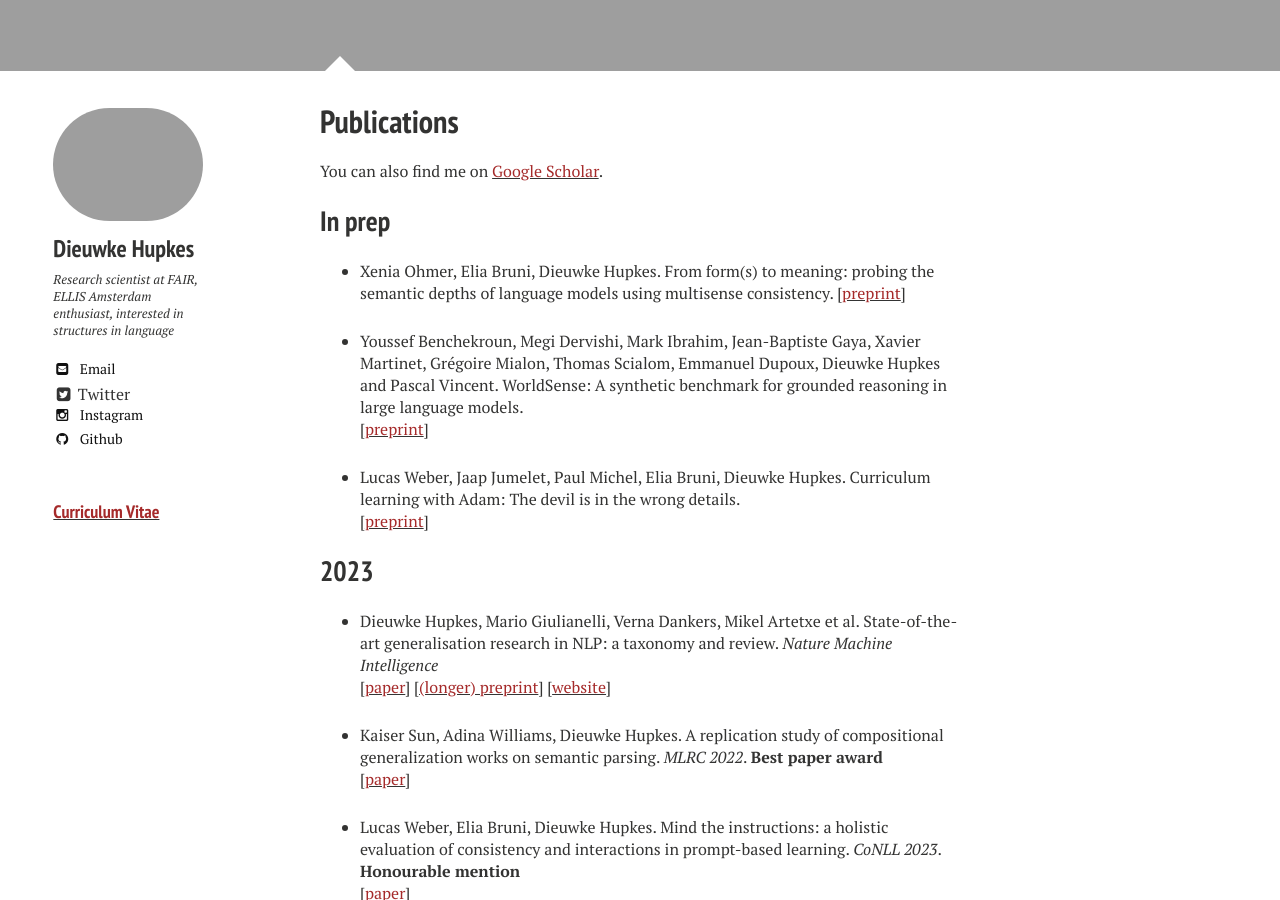
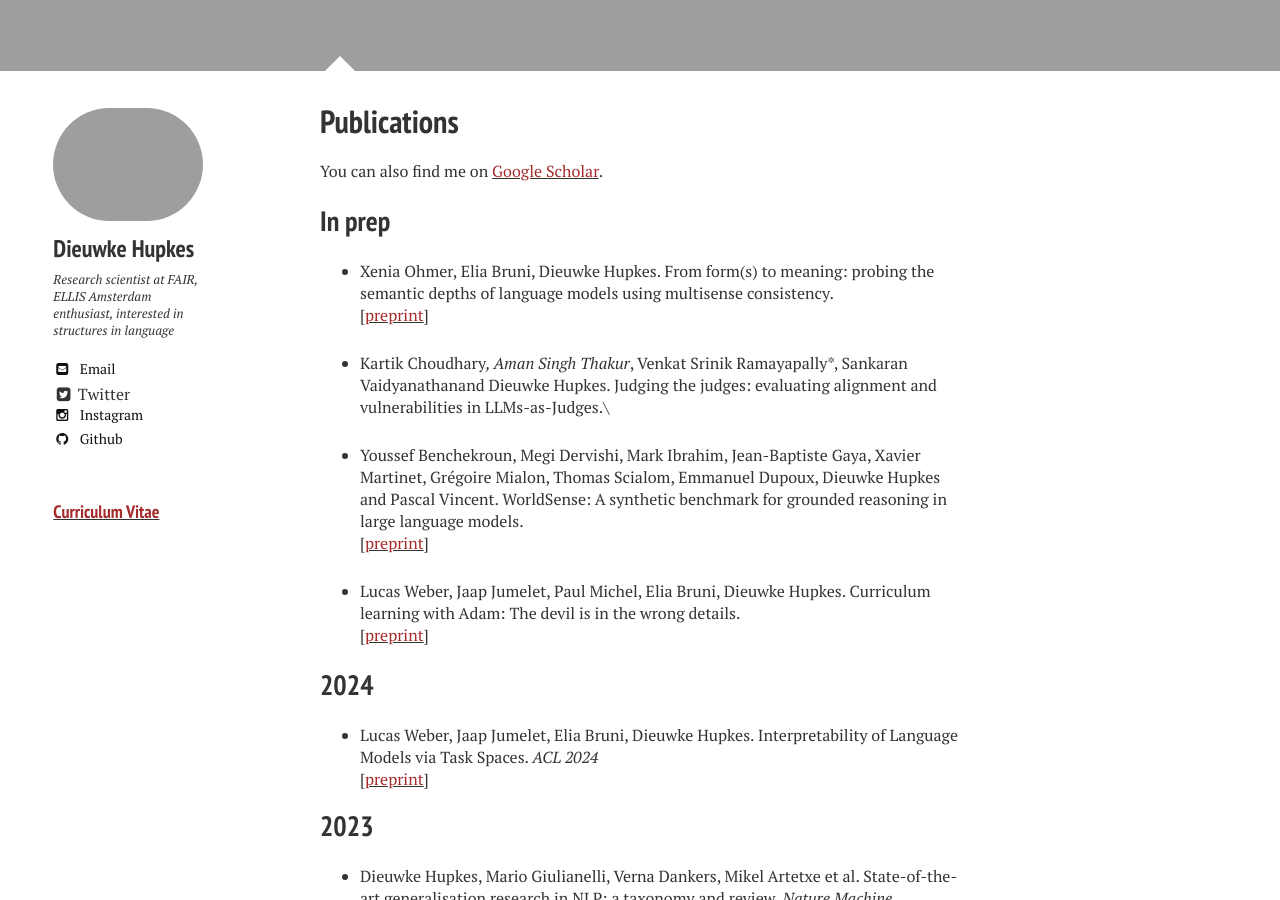
Before and after one commit to dieuwkehupkes/dieuwkehupkes.github.io, a Jekyll site: the page built from publications.md, in a window 1280 px wide and 900 px high, scrolled down 973 px. Built offline with Jekyll 4.4.1, drawn with Linux system fonts in a browser that asks for light colours; nearby versions of some CDN libraries.

Commit message:
Update publications

```diff
--- a/publications.md
+++ b/publications.md
@@ -14,8 +14,10 @@ You can also find me on <a href="https://scholar.google.com/citations?user=tAtSM
 
 ## In prep
 
-* Xenia Ohmer, Elia Bruni, Dieuwke Hupkes. From form(s) to meaning: probing the semantic depths of language models using multisense consistency.
+* Xenia Ohmer, Elia Bruni, Dieuwke Hupkes. From form(s) to meaning: probing the semantic depths of language models using multisense consistency.\\
 \[[<font color="brown">preprint</font>](https://arxiv.org/abs/2404.12145){:target="blank"}\]
+
+* Kartik Choudhary*, Aman Singh Thakur*, Venkat Srinik Ramayapally*, Sankaran Vaidyanathanand Dieuwke Hupkes. Judging the judges: evaluating alignment and vulnerabilities in LLMs-as-Judges.\\
 
 * Youssef Benchekroun, Megi Dervishi, Mark Ibrahim, Jean-Baptiste Gaya, Xavier Martinet, Grégoire Mialon, Thomas Scialom, Emmanuel Dupoux, Dieuwke Hupkes and Pascal Vincent. WorldSense: A synthetic benchmark for grounded reasoning in large language models. \\
 \[[<font color="brown">preprint</font>](https://arxiv.org/abs/2311.15930){:target="blank"}\]
@@ -23,6 +25,10 @@ You can also find me on <a href="https://scholar.google.com/citations?user=tAtSM
 * Lucas Weber, Jaap Jumelet, Paul Michel, Elia Bruni, Dieuwke Hupkes. Curriculum learning with Adam: The devil is in the wrong details.\\
 \[[<font color="brown">preprint</font>](https://arxiv.org/abs/2308.12202){:target="blank"}\]
 
+## 2024
+
+* Lucas Weber, Jaap Jumelet, Elia Bruni, Dieuwke Hupkes. Interpretability of Language Models via Task Spaces. *ACL 2024* \\
+\[[<font color="brown">preprint</font>](https://arxiv.org/abs/2406.06441){:target="blank"}\]
 
 ## 2023
 
```
